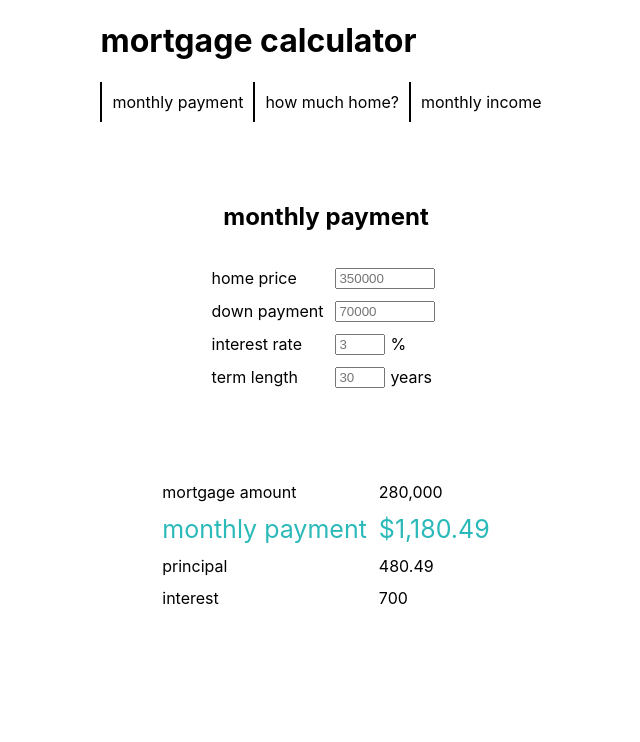
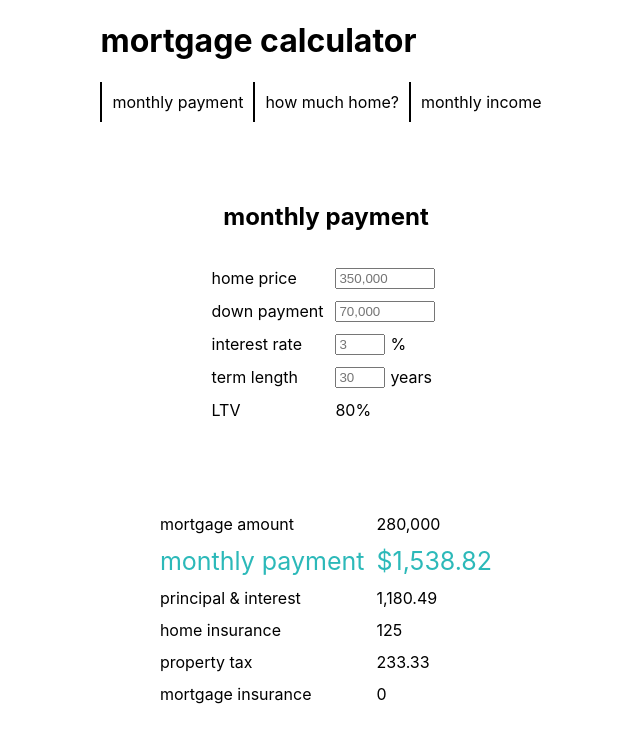
Before and after one commit to psych0sykes/mortgage-calculator, a Next.js app: page / in a window 1280 px wide. Shown: the top 742 px of the page, without its empty margins (314-954 px from the left). Built offline with nearby package versions, Linux system fonts and the light colour scheme.

Commit message:
Added LTV, home insurance, property tax, and mortgage insurance to the payment component.

```diff
--- a/components/tabs/Affordabie/index.js
+++ b/components/tabs/Affordabie/index.js
@@ -10,6 +10,9 @@ export default function Affordable() {
   const paymentInterest = Math.round((params.r / 1200 * mortgageAmount)*100)/100;
   const paymentPrincipal = paymentInterest;
   const homePrice = mortgageAmount + params.d;
+  // add property taxes
+  // add mortgage insurance
+  // add hazard insurance
 
   console.log(paymentInterest);
   console.log(paymentPrincipal);
--- a/components/tabs/payment/index.js
+++ b/components/tabs/payment/index.js
@@ -4,30 +4,30 @@ import Section from "../../Section";
 import Input from "../../Form/Input";
 
 export default function Payment() {
-  const defaultConfig = {h: 350000,d: 70000,r: 3,n: 30};
+  const defaultConfig = {h: 350000,d: 70000,r: 3,n: 30,i: 1500,t: 1,mi: 1.05};
   const [params,setParams] = useState(defaultConfig);
-  const [mortgagePayment,setMortgagePayment] = useState(0);
-  // const [paymentInterest,setPaymentInterest] = useState(0);
-  // const [paymentPrincipal,setPaymentPrincipal] = useState(0);
+  const [principalAndInterest,setPrincipalAndInterest] = useState(0);
   const mortgageAmount = params.h - params.d;
+  const ltv = Math.round(mortgageAmount / params.h * 10000) / 100;
   const paymentInterest = Math.round((params.r / 1200 * mortgageAmount)*100)/100;
-  const paymentPrincipal = mortgagePayment - paymentInterest;
-
-  console.log(paymentInterest);
-  console.log(paymentPrincipal);
+  const paymentPrincipal = principalAndInterest - paymentInterest;
+  const mortgageInsurance = ltv > 80 ? Math.round(params.mi * mortgageAmount / 12) / 100 : 0;
+  const propertyTax = Math.round(params.t / 12 * mortgageAmount) / 100;
+  const homeInsurance = params.i / 12;
+  const mortgagePayment = principalAndInterest + propertyTax + homeInsurance + mortgageInsurance;
 
   // M = P[r(1+r)^n/((1+r)^n)-1)]
 
   const calculatePayment = (principal,rate,term) => {
     const p = principal;
-    const r = rate / 100 / 12;
+    const r = rate / 100 / 12
     const n = term * 12;
 
     const payment = Math.round(p * ((r * ((1 + r) ** n))/(((1 + r) ** n) - 1)) * 100)/100;
     // console.log(p + "[" + r + "(1 + " + r + ")^" + n + "/((1+" + r + ")^" + n + ")-1)]");
-    setMortgagePayment(payment);
+    setPrincipalAndInterest(payment);
     // setPaymentInterest(params.r / 1200 * mortgageAmount);
-    // setPaymentPrincipal(mortgagePayment - paymentInterest);
+    // setPaymentPrincipal(principalAndInterest - paymentInterest);
   }
 
   const handleParams = (title,value) => {
@@ -55,10 +55,14 @@ export default function Payment() {
               <form style={{display: "flex",justifyContent: "center"}}>
                 <table>
                   <tbody>
-                    <Input label="home price" size="medium" placeholder={defaultConfig.h} type="number" cb={(event)=>handleParams("h",event.target.value)}/>
-                    <Input label="down payment" size="medium" placeholder={defaultConfig.d} type="number" cb={(event)=>handleParams("d",event.target.value)}/>
-                    <Input label="interest rate" tail="%" size="small" placeholder={defaultConfig.r} type="number" cb={(event)=>handleParams("r",event.target.value)}/>
-                    <Input label="term length" tail="years" size="small" placeholder={defaultConfig.n} type="number" cb={(event)=>handleParams("n",event.target.value)}/>
+                    <Input label="home price" size="medium" placeholder={useFormatNumber(params.h)} type="number" cb={(event)=>handleParams("h",event.target.value)}/>
+                    <Input label="down payment" size="medium" placeholder={useFormatNumber(params.d)} type="number" cb={(event)=>handleParams("d",event.target.value)}/>
+                    <Input label="interest rate" tail="%" size="small" placeholder={useFormatNumber(params.r)} type="number" cb={(event)=>handleParams("r",event.target.value)}/>
+                    <Input label="term length" tail="years" size="small" placeholder={useFormatNumber(params.n)} type="number" cb={(event)=>handleParams("n",event.target.value)}/>
+                    <tr>
+                      <td>LTV</td>
+                      <td>{ltv}%</td>
+                    </tr>
                   </tbody>
                 </table>
               </form>
@@ -74,12 +78,20 @@ export default function Payment() {
                     <td className="altText">${useFormatNumber(mortgagePayment)}</td>
                   </tr>
                   <tr>
-                    <td>principal</td>
-                    <td>{useFormatNumber(paymentPrincipal)}</td>
+                    <td>{"principal & interest"}</td>
+                    <td>{useFormatNumber(principalAndInterest)}</td>
                   </tr>
                   <tr>
-                    <td>interest</td>
-                    <td>{useFormatNumber(paymentInterest)}</td>
+                    <td>home insurance</td>
+                    <td>{useFormatNumber(homeInsurance)}</td>
+                  </tr>
+                  <tr>
+                    <td>property tax</td>
+                    <td>{useFormatNumber(propertyTax)}</td>
+                  </tr>
+                  <tr>
+                    <td>mortgage insurance</td>
+                    <td>{useFormatNumber(mortgageInsurance)}</td>
                   </tr>
                 </tbody>
               </table>
```
